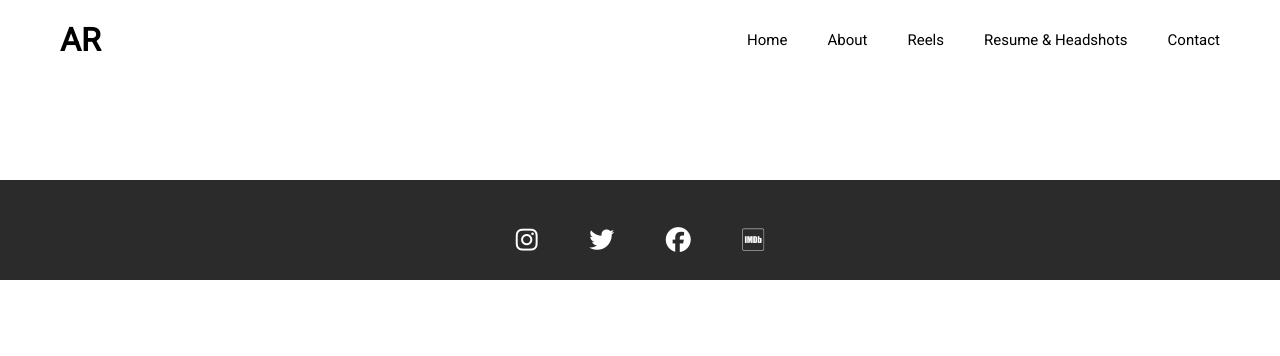
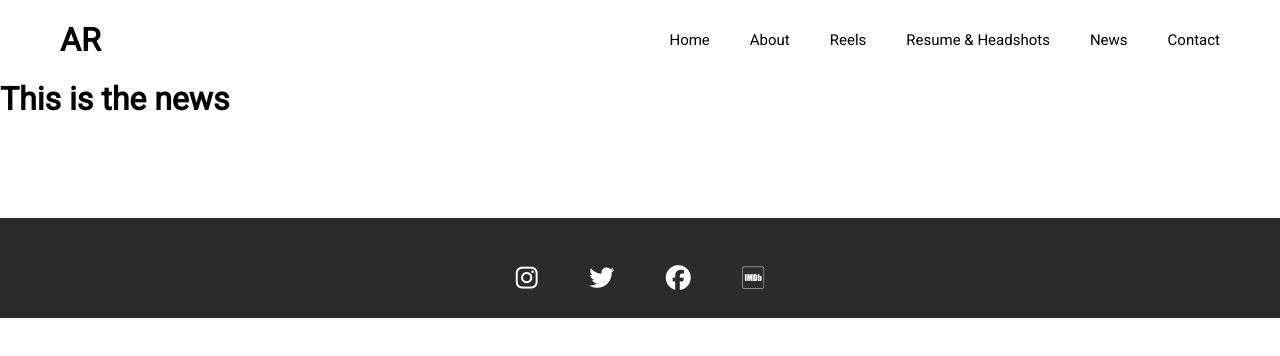
Before and after one commit to cambaughn/reynoso, a React (Create React App) app: page /news in a window 1280 px wide. Shown: the top 356 px of the page. Built offline with nearby package versions, Linux system fonts and the light colour scheme.

Commit message:
Add news component

```diff
--- a/src/components/App.js
+++ b/src/components/App.js
@@ -15,7 +15,8 @@ import Footer from './Footer/Footer';
 import Contact from './Contact/Contact';
 import Reels from './Reels/Reels';
 import About from './About/About';
-import Home from './Home';
+import Home from './Home/Home';
+import News from './News/News';
 
 import Responsive from './Responsive/Responsive';
 
@@ -37,6 +38,7 @@ class App extends Component {
                 <Route path={'/about'} component={About} />
                 {/* <Route path={'/resume'} component={Resume} /> */}
                 <Route path={'/reels'} component={Reels} />
+                <Route path={'/news'} component={News} />
                 <Route path={'/contact'} component={Contact} />
               </Switch>
 
--- a/src/components/Home.js
+++ b/src/components/Home/Home.js
@@ -5,14 +5,14 @@
 import React, { Component } from 'react';
 import { Link } from 'react-router-dom';
 
-import NavLink from './NavBar/NavLink';
-import ShowCards from './SocialLinks/ShowCards';
-import colors from '../util/colors';
+import NavLink from '../NavBar/NavLink';
+import ShowCards from '../SocialLinks/ShowCards';
+import colors from '../../util/colors';
 
 const Home = () => {
   return (
     <div style={styles.container}>
-      <img src={require('../assets/photos/hero.jpg')} alt={'Alejandra portrait'} style={styles.hero}/>
+      <img src={require('../../assets/photos/hero.jpg')} alt={'Alejandra portrait'} style={styles.hero}/>
 
       <div style={styles.aboutWrapper}>
         <h1 style={styles.aboutHeader}>Welcome</h1>
--- a/src/components/NavBar/NavBar.js
+++ b/src/components/NavBar/NavBar.js
@@ -46,6 +46,7 @@ class NavBar extends Component {
             <NavLink to={'/about'} text={'About'} />
             <NavLink to={'/reels'} text={'Reels'} />
             <NavLink to={'/resume'} text={'Resume & Headshots'} />
+            <NavLink to={'/news'} text={'News'} />
             <NavLink to={'/contact'} text={'Contact'} />
 
           </div>
--- a/src/components/NavBar/SideNav.js
+++ b/src/components/NavBar/SideNav.js
@@ -37,6 +37,9 @@ const SideNav = ({ visible, toggleSideNav }) => {
           </Link>
           <Link to={'/resume'} style={styles.link}>
             <p>Resume & Headshots</p>
+          </Link>
+          <Link to={'/news'} style={styles.link}>
+            <p>News</p>
           </Link>
           <Link to={'/contact'} style={styles.link}>
             <p>Contact</p>
--- /dev/null
+++ b/src/components/News/News.js
@@ -0,0 +1,27 @@
+
+/*eslint no-use-before-define: "off"*/
+/*eslint no-unused-vars: "off"*/
+/*eslint-env es6*/
+
+import React, { Component } from 'react';
+import { Link } from 'react-router-dom';
+
+
+const News = () => {
+  return (
+    <div style={styles.container}>
+      <h1>This is the news</h1>
+    </div>
+  )
+}
+
+
+const styles = {
+  // --------------------- CONTAINER
+
+  container: {
+
+  },
+}
+
+export default News;
```
